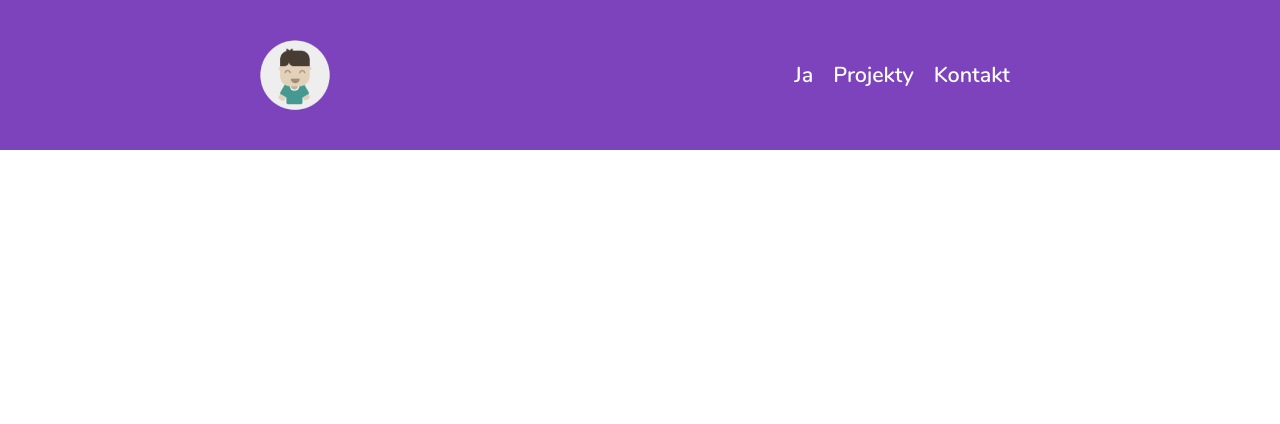
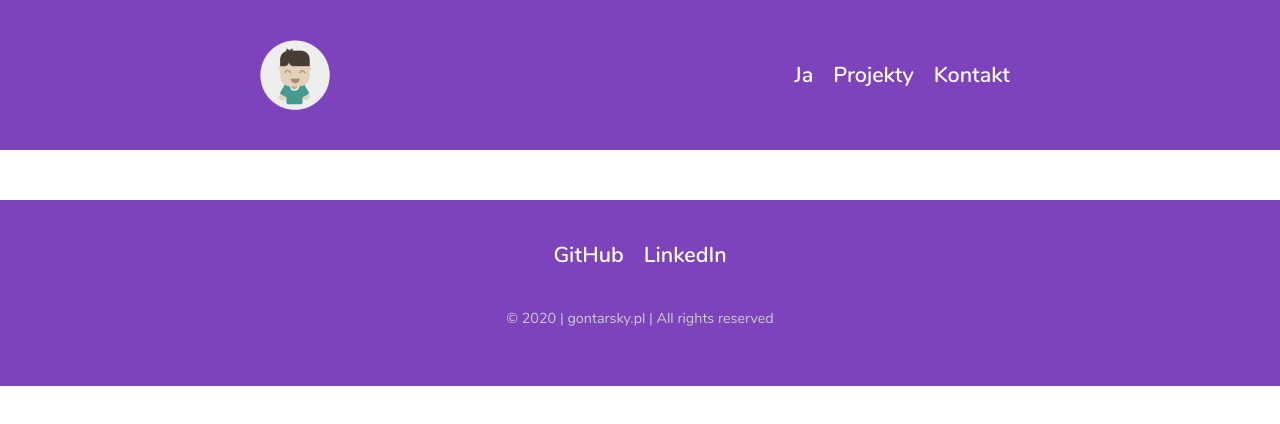
Before and after one commit to Citentel/portfolio-project, a React (Create React App) app: page /projekty in a window 1280 px wide. Shown: the top 424 px of the page. Built offline with nearby package versions, Linux system fonts and the light colour scheme.

Commit message:
added component footer

```diff
--- a/package.json
+++ b/package.json
@@ -6,6 +6,7 @@
     "@testing-library/jest-dom": "^4.2.4",
     "@testing-library/react": "^9.5.0",
     "@testing-library/user-event": "^7.2.1",
+    "moment": "^2.29.1",
     "react": "^16.13.1",
     "react-dom": "^16.13.1",
     "react-router-dom": "^5.2.0",
--- a/src/App.js
+++ b/src/App.js
@@ -1,5 +1,6 @@
 import React, { Component } from "react";
-import Routing from "./Routing/index";
+import Routing from "./Routing";
+import Footer from "./components/Footer";
 import "./static/css/App.css";
 
 class App extends Component {
@@ -7,6 +8,7 @@ class App extends Component {
     return (
       <div>
         <Routing />
+        <Footer />
       </div>
     );
   };
--- /dev/null
+++ b/src/components/Footer/index.js
@@ -0,0 +1,31 @@
+import React, { Component } from "react";
+import moment from "moment";
+import "./static/css/index.css";
+
+class Footer extends Component {
+    state = {
+        currentDate : moment().format("YYYY")
+    }
+
+    render = () => {
+        return (
+            <footer className="footer">
+                <div className="footer__box">
+                    <div className="footer__box--links">
+                        <div className="footer__box--links__link">
+                            <a href="https://github.com/Citentel/" target="_blank" rel="noopener noreferrer" title="GitHub">GitHub</a>
+                        </div>
+                        <div className="footer__box--links__link">
+                            <a href="https://www.linkedin.com/in/robert-gontarski-477ab8175" target="_blank" rel="noopener noreferrer" title="LinkedIn">LinkedIn</a>
+                        </div>
+                    </div>
+                    <div className="footer__box--text">
+                        <p>&copy; {this.state.currentDate} | gontarsky.pl | All rights reserved</p>
+                    </div>
+                </div>
+            </footer>
+        );
+    }
+}
+
+export default Footer;
--- /dev/null
+++ b/src/components/Footer/static/css/index.css
@@ -0,0 +1 @@
+.footer{width:100%;padding:40px 0px;margin:50px 0px 0px;display:flex;justify-content:center;background-color:#7c43bd}.footer .footer__box{max-width:800px;width:100%;display:flex;flex-direction:column;align-items:center;padding:0 20px}.footer .footer__box .footer__box--links{display:flex}.footer .footer__box .footer__box--links .footer__box--links__link{margin:0px 10px}.footer .footer__box .footer__box--links .footer__box--links__link a{color:#ffffff;font-weight:600;font-size:21.6px;line-height:30.6px;text-decoration:none;transition:all .3s ease-in-out}.footer .footer__box .footer__box--links .footer__box--links__link a:hover,.footer .footer__box .footer__box--links .footer__box--links__link a.active{color:#12005e}@media only screen and (max-width:400px){.footer .footer__box .footer__box--links .footer__box--links__link a{font-size:inherit;line-height:inherit}}.footer .footer__box .footer__box--text{margin:20px 0 0}.footer .footer__box .footer__box--text p{color:#cccccc;font-size:14.4px}
--- /dev/null
+++ b/src/components/Footer/static/css/index.less
@@ -0,0 +1,47 @@
+@import '../../../../static/css/config.less';
+
+.footer {
+    width: 100%;
+    padding: 40px 0px;
+    margin: 50px 0px 0px;
+    display: flex;
+    justify-content: center;
+    background-color: @color__primary--light;
+    .footer__box {
+        max-width: 800px;
+        width: 100%;
+        display: flex;
+        flex-direction: column;
+        align-items: center;
+        padding: 0 20px;
+        .footer__box--links {
+            display: flex;
+            .footer__box--links__link {
+                margin: 0px 10px;
+                a {
+                    color: @color__white;
+                    font-weight: 600;
+                    font-size: @base__font-size * 1.2;
+                    line-height: @base__font-size * 1.7;
+                    text-decoration: none;
+                    transition: all 0.3s ease-in-out;
+                    &:hover,
+                    &.active {
+                        color: @color__primary--dark;
+                    }
+                    @media only screen and (max-width: 400px) {
+                        font-size: inherit;
+                        line-height: inherit;
+                    }
+                }
+            }
+        }
+        .footer__box--text {
+            margin: 20px 0 0;
+            p {
+                color: @color__gray;
+                font-size: @base__font-size * 0.8;
+            }
+        }
+    }
+}
```
Also changed, not shown: 1 other file (tests, documents, lock files or other folders).
